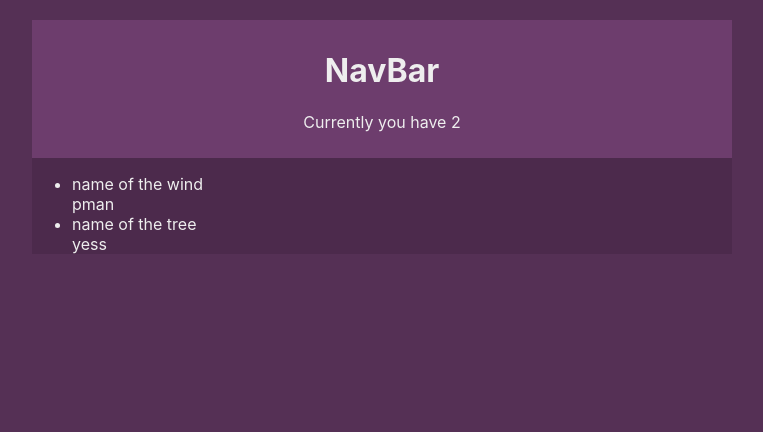
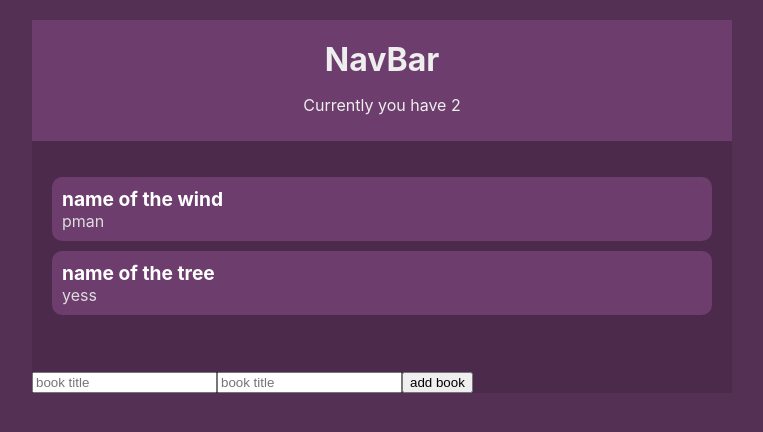
Before and after one commit to bpalowski/conetext-ReactHook, a React (Create React App) app: page / in a window 1280 px wide. Shown: the top 432 px of the page, without its empty margins (258-1021 px from the left). Built offline with nearby package versions, Linux system fonts and the light colour scheme.

Commit message:
Updated the react hook

```diff
--- a/src/App.js
+++ b/src/App.js
@@ -2,12 +2,14 @@ import React from 'react';
 import BookContextProvider from './contexts/BookContext';
 import Navbar from './components/NavBar';
 import BookList from './components/BookList';
+import NewBookForm from './components/BookForm';
 function App() {
   return (
     <div className="App">
       <BookContextProvider>
         <Navbar />
         <BookList />
+        <NewBookForm />
       </BookContextProvider>
     </div>
   );
--- a/src/components/BookForm.js
+++ b/src/components/BookForm.js
@@ -0,0 +1,37 @@
+import React, { useContext, useState } from 'react';
+import { BookContext } from '../contexts/BookContext';
+
+const NewBookForm = () => {
+  const { addBook } = useContext(BookContext);
+  const [title, setTitle] = useState('');
+  const [author, setAuthor] = useState('');
+
+  const handelSubmit = e => {
+    e.preventDefault();
+    addBook(title, author);
+    setTitle('');
+    setAuthor('');
+  };
+
+  return (
+    <form onSubmit={handelSubmit}>
+      <input
+        type="text"
+        placeholder="book title"
+        value={title}
+        onChange={e => setTitle(e.target.value)}
+        required
+      />
+      <input
+        type="text"
+        placeholder="book title"
+        value={author}
+        onChange={e => setAuthor(e.target.value)}
+        required
+      />
+      <input type="submit" value="add book" />
+    </form>
+  );
+};
+
+export default NewBookForm;
--- a/src/index.css
+++ b/src/index.css
@@ -19,6 +19,13 @@ body {
 nav {
   padding: 5px;
 }
+nav ul {
+  padding: 0;
+}
+nav ul li {
+  display: inline-block;
+  margin: 0 10px;
+}
 
 .navbar {
   padding: 10px 20px;
@@ -26,6 +33,35 @@ nav {
   background: #6d3d6d;
 }
 
-navbar h1 {
+.navbar h1 {
   margin: 10px 0;
 }
+.book-list {
+  padding: 20px;
+  margin-bottom: 20px;
+}
+.book-list ul {
+  padding: 0;
+  list-style-type: none;
+}
+.book-list li {
+  background: #6d3d6d;
+  padding: 10px;
+  margin: 10px auto;
+  border-radius: 10px;
+  cursor: pointer;
+}
+.book-list li:hover {
+  opacity: 0.7;
+  text-decoration: line-through;
+}
+
+.book-list .title {
+  font-weight: bold;
+  color: #fff;
+  font-size: 1.2em;
+}
+.book-list .author {
+  font-weight: 0.9em;
+  color: #ddd;
+}
```
